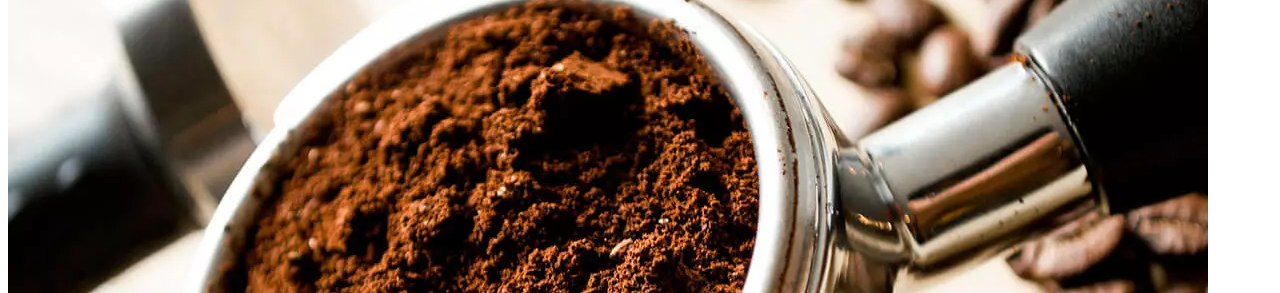
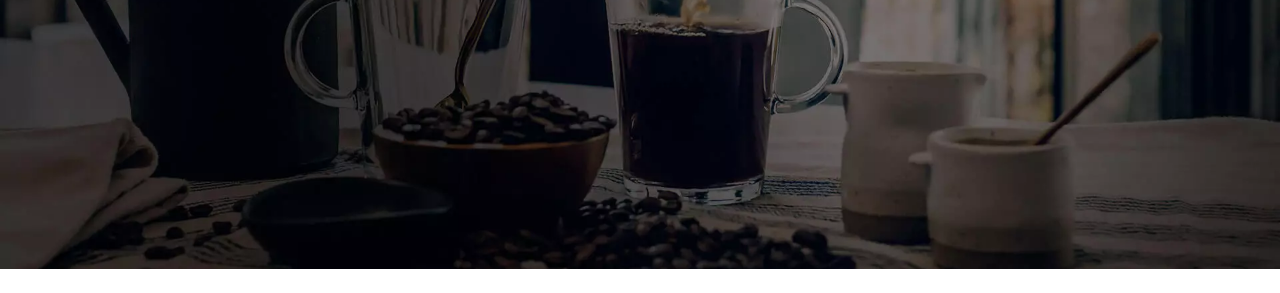
Before and after one commit to mclaudiod/Coffee-Blog, a plain HTML site: page index.html in a window 1280 px wide. Shown: the part 331-624 px from the top of the page. Drawn offline with nearby package versions, Linux system fonts and the light colour scheme; the site is published under a folder, as on GitHub Pages, so addresses that start at the root find nothing.

Commit message:
first commit

```diff
--- a/index.html
+++ b/index.html
@@ -15,10 +15,10 @@
     <!--<link rel="preload" href="https://fonts.googleapis.com/css2?family=Open+Sans&family=PT+Sans:wght@400;700&display=swap" crossorigin="crossorigin" as="font">-->
     <!--<link rel="preload" href="img/blog1.jpg" as="image">-->
 
-    <link rel="stylesheet" href="/css/normalize.css">
+    <link rel="stylesheet" href="./css/normalize.css">
     <link rel="preconnect" href="https://fonts.gstatic.com">
     <link href="https://fonts.googleapis.com/css2?family=Open+Sans&family=PT+Sans:wght@400;700&display=swap" rel="stylesheet">
-    <link rel="stylesheet" href="/css/style.css">
+    <link rel="stylesheet" href="./css/style.css">
 </head>
 
 <body>
```
